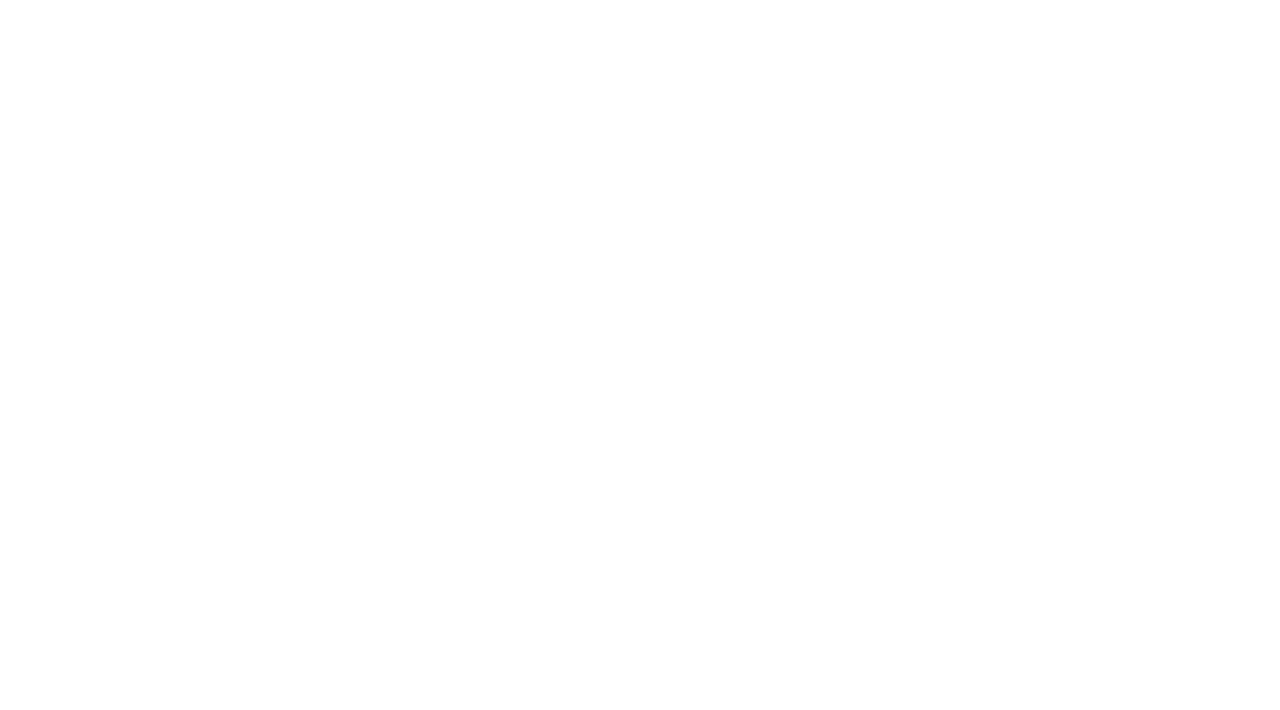
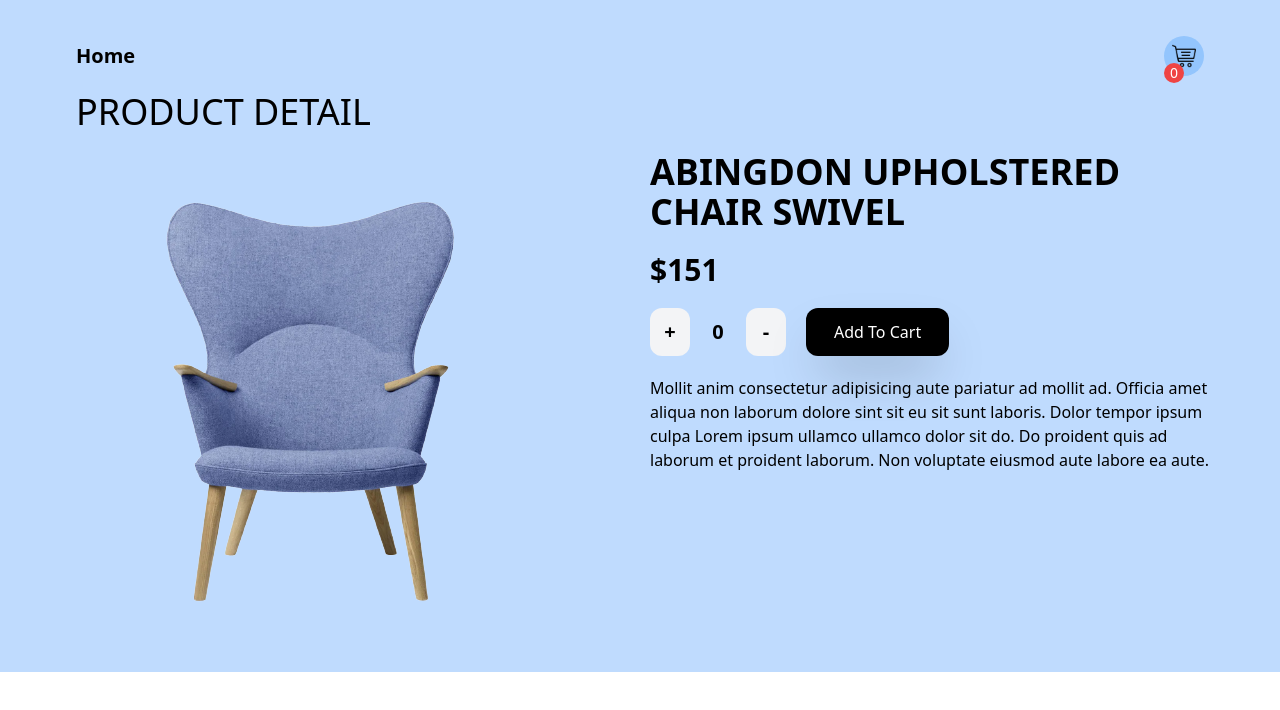
Before and after one commit to abdulladone94/E-Commerce-React-Redux, a React (Vite) app: page /bingdon-pholstered-chair-swivel in a window 1280 px wide. Before the commit this address had no page. Shown: the top 710 px of the page. Built offline with nearby package versions, Linux system fonts and the light colour scheme.

Commit message:
product detail page

```diff
--- a/src/App.jsx
+++ b/src/App.jsx
@@ -2,6 +2,7 @@ import { BrowserRouter, Route, Routes } from "react-router-dom";
 import "./App.css";
 import Layout from "./components/layout";
 import Home from "./pages/Home";
+import DetailProduct from "./pages/DetailProduct";
 
 function App() {
   return (
@@ -9,6 +10,7 @@ function App() {
       <Routes>
         <Route path="/" element={<Layout />}>
           <Route index element={<Home />} />
+          <Route path="/:slug" element={<DetailProduct />} />
         </Route>
       </Routes>
     </BrowserRouter>
--- /dev/null
+++ b/src/pages/DetailProduct.jsx
@@ -0,0 +1,83 @@
+import { useEffect, useState } from "react";
+import { useParams } from "react-router-dom";
+import { useDispatch } from "react-redux";
+import { addToCart } from "../store/cartSlice";
+import { products } from "../../product";
+
+const DetailProduct = () => {
+  const [productDetail, setProductDetail] = useState([]);
+  const [itemQuentity, setItemQuentity] = useState(0);
+  console.log(productDetail);
+  const { slug } = useParams();
+  const dispatch = useDispatch();
+  useEffect(() => {
+    const findProduct = products.filter((product) => product.slug === slug);
+    if (findProduct.length > 0) {
+      setProductDetail(findProduct[0]);
+    } else {
+      window.location.href = "/";
+    }
+  }, [slug]);
+
+  const handlePlusClick = () => {
+    setItemQuentity(itemQuentity + 1);
+  };
+
+  const handleMinusClick = () => {
+    setItemQuentity(itemQuentity - 1 < 1 ? 1 : itemQuentity - 1);
+  };
+
+  const handleAddToCart = () => {
+    dispatch(
+      addToCart({
+        productId: productDetail.id,
+        itemQuentity: itemQuentity,
+      })
+    );
+  };
+
+  return (
+    <div>
+      <h1 className="text-2xl md:text-4xl m-4">PRODUCT DETAIL</h1>
+      <div className="grid grid-cols-1 md:grid-cols-2 gap-5 mt-5">
+        <div>
+          <img src={productDetail.image} alt="" />
+        </div>
+        <div className="flex flex-col gap-5">
+          <h1 className="text-4xl font-semibold uppercase">
+            {productDetail.name}
+          </h1>
+          <p className="text-3xl font-bold">${productDetail.price}</p>
+          <div className="flex gap-5">
+            <div className="flex gap-2 justify-center items-center">
+              <button
+                className="bg-gray-100 h-full w-10 rounded-xl flex justify-center items-center text-xl font-bold"
+                onClick={handlePlusClick}
+              >
+                +
+              </button>
+              <span className="h-full w-10 rounded-xl flex justify-center items-center text-xl font-bold">
+                {itemQuentity}
+              </span>
+              <button
+                className="bg-gray-100 h-full w-10 rounded-xl flex justify-center items-center text-xl font-bold"
+                onClick={handleMinusClick}
+              >
+                -
+              </button>
+            </div>
+            <button
+              className="bg-black text-white rounded-xl py-3 px-7 shadow-2xl"
+              onClick={handleAddToCart}
+            >
+              Add To Cart
+            </button>
+          </div>
+          <p>{productDetail.description}</p>
+        </div>
+      </div>
+    </div>
+  );
+};
+
+export default DetailProduct;
--- a/src/pages/Home.jsx
+++ b/src/pages/Home.jsx
@@ -4,7 +4,7 @@ import ProductList from "../components/productList";
 const Home = () => {
   return (
     <div>
-      <h1 className="text-2xl md:text-4xl m-4">Products List</h1>
+      <h1 className="text-2xl md:text-4xl m-4">PRODUCTS LIST</h1>
       <div className="grid grid-cols-1 md:grid-cols-3 lg:grid-cols-4 gap-5">
         {products.map((product) => (
           <ProductList key={product.id} data={product} />
```
